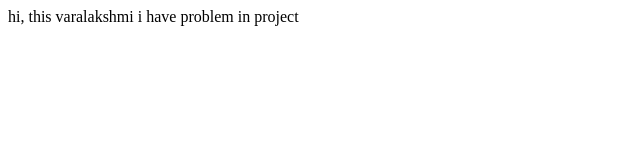
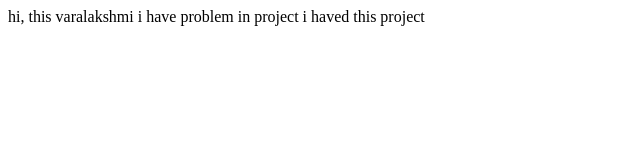
Before and after one commit to pvaralakshm/hydproject, a plain HTML site: page index.html in a window 1280 px wide. Shown: the whole page, without its empty margins (0-640 px from the left). Drawn offline with Linux system fonts and the light colour scheme.

Commit message:
bengulore

```diff
--- a/index.html
+++ b/index.html
@@ -8,5 +8,6 @@
 <body>
     hi, this varalakshmi
     i have problem in project
+    i haved this project
 </body>
 </html>
```
